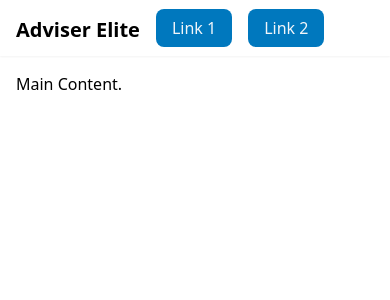
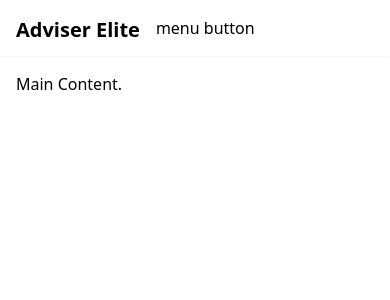
Before and after one commit to marklund117/next-test, a Next.js app: page / in a window 390 px wide. Shown: the top 300 px of the page. Built offline with nearby package versions, Linux system fonts and the light colour scheme.

Commit message:
menus can be a challenge

```diff
--- a/app/components/Navbar.tsx
+++ b/app/components/Navbar.tsx
@@ -1,18 +1,33 @@
+
 // Navbar component file
+// useState requires us to define this as a client component
+'use client'
 // first, import React
 import React from 'react'
+// we also need useState
+import { useState } from 'react'
 
 // next, import the link component from next (hmmm)
 import Link from 'next/link'
 
 // create a component named Navbar
 export default function Navbar () {
+
+    const [isOpen, setIsOpen] = useState(false)
+
     return (
         // we will use a normal nav element with an unordered list
         // note the lack of <a> tags since we are using the Link component
         <nav className="flex p-4 h-[56px] shadow-sm">
             <span className="text-xl font-bold mr-4">Adviser Elite</span>
-            <ul className="list-none flex gap-4">
+            <div className="md:hidden">
+                <button onClick={() => setIsOpen(!isOpen)} className="">
+                    menu button
+                </button>
+            </div>
+            <ul className={`list-none flex md:flex-row gap-4 justify-end
+                ${isOpen ? 'flex-col md:flex-row' : 'hidden md:flex-row'}`
+            }>
                 <li>
                     <Link className="transition hover:transiton-all duration-300 hover:bg-[#0098f1] text-slate-100 rounded-lg bg-[#0078be] px-4 py-2" href="/">
                         Link 1
@@ -23,6 +38,11 @@ export default function Navbar () {
                         Link 2
                     </Link>
                 </li>
+                <li>
+                    <Link className="transition hover:transiton-all duration-300 hover:bg-[#0098f1] text-slate-100 rounded-lg bg-[#0078be] px-4 py-2" href="/">
+                        Link 3
+                    </Link>
+                </li>
             </ul>
         </nav>
     )
```
